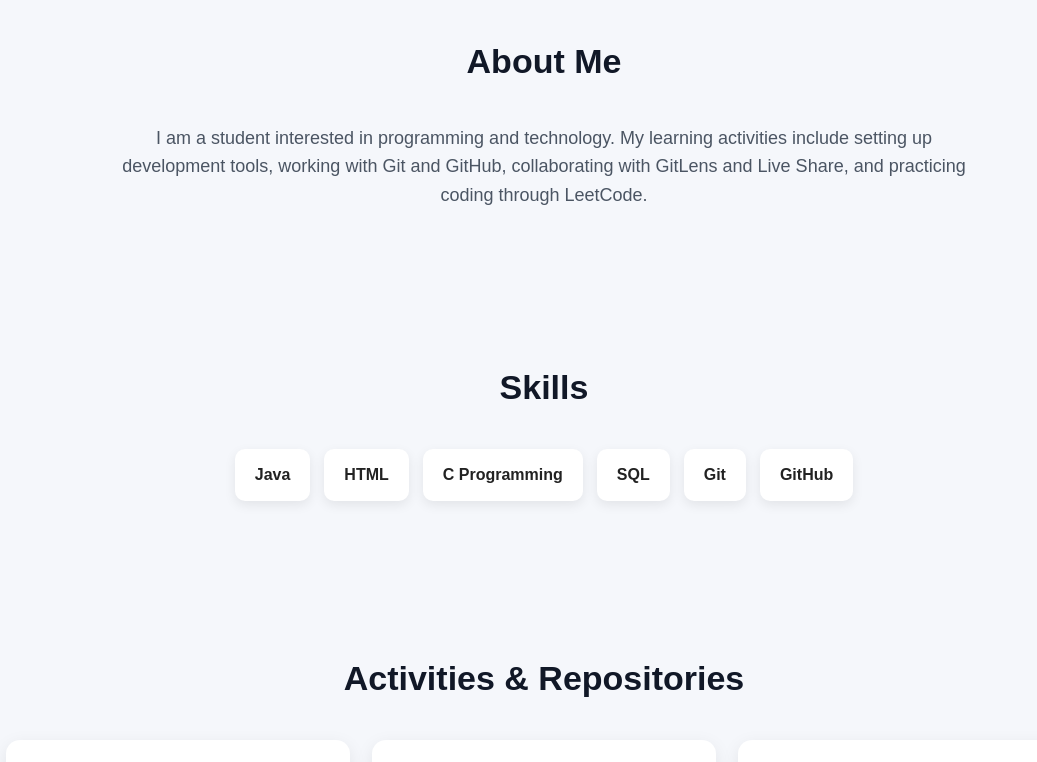
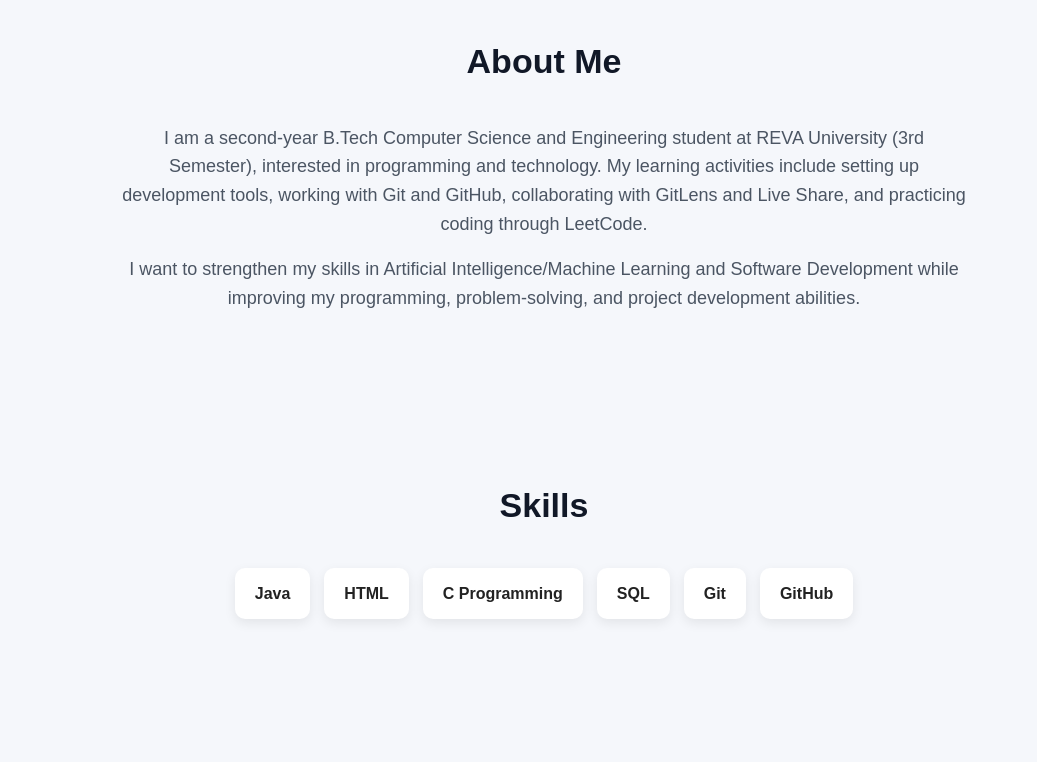
Before and after one commit to Arghyapriya/Arghyapriya.github.io, a plain HTML site: page index.html in a window 1280 px wide. Shown: the part 820-1582 px from the top of the page, without its empty margins (96-1133 px from the left). Drawn offline with Linux system fonts and the light colour scheme.

Commit message:
Update
Updated the 'About Me' section with additional details and added a new paragraph about skill development. Removed unnecessary footer content.

```diff
--- a/index.html
+++ b/index.html
@@ -17,6 +17,7 @@ nav a{color:#fff;text-decoration:none} nav a:hover{color:#60a5fa}
 .buttons{margin-top:28px}.btn{display:inline-block;padding:12px 22px;margin:6px;border-radius:8px;text-decoration:none;font-weight:bold;background:#2563eb;color:#fff}.btn:hover{background:#1d4ed8}
 section{padding:75px 8%}section h2{text-align:center;font-size:34px;margin-bottom:35px;color:#111827}
 .about{max-width:850px;margin:auto;text-align:center;font-size:18px;color:#4b5563}
+.about p{margin-bottom:16px}
 .skills{display:flex;justify-content:center;flex-wrap:wrap;gap:14px;max-width:900px;margin:auto}
 .skill{background:#fff;padding:13px 20px;border-radius:10px;box-shadow:0 4px 12px #00000014;font-weight:bold}
 .projects{display:grid;grid-template-columns:repeat(auto-fit,minmax(260px,1fr));gap:22px}
@@ -53,7 +54,8 @@ footer{text-align:center;padding:18px;background:#030712;color:#9ca3af}
 <section id="about">
 <h2>About Me</h2>
 <div class="about">
-<p>I am a student interested in programming and technology. My learning activities include setting up development tools, working with Git and GitHub, collaborating with GitLens and Live Share, and practicing coding through LeetCode.</p>
+<p>I am a second-year B.Tech Computer Science and Engineering student at REVA University (3rd Semester), interested in programming and technology. My learning activities include setting up development tools, working with Git and GitHub, collaborating with GitLens and Live Share, and practicing coding through LeetCode.</p>
+<p>I want to strengthen my skills in Artificial Intelligence/Machine Learning and Software Development while improving my programming, problem-solving, and project development abilities.</p>
 </div>
 </section>
 
@@ -87,6 +89,6 @@ footer{text-align:center;padding:18px;background:#030712;color:#9ca3af}
 </section>
 </main>
 
-<footer><p>© 2026 Arghyapriya Sarkar. Built with HTML &amp; CSS.</p></footer>
+<footer><p>© 2026 Arghyapriya Sarkar.</p></footer>
 </body>
 </html>
```
